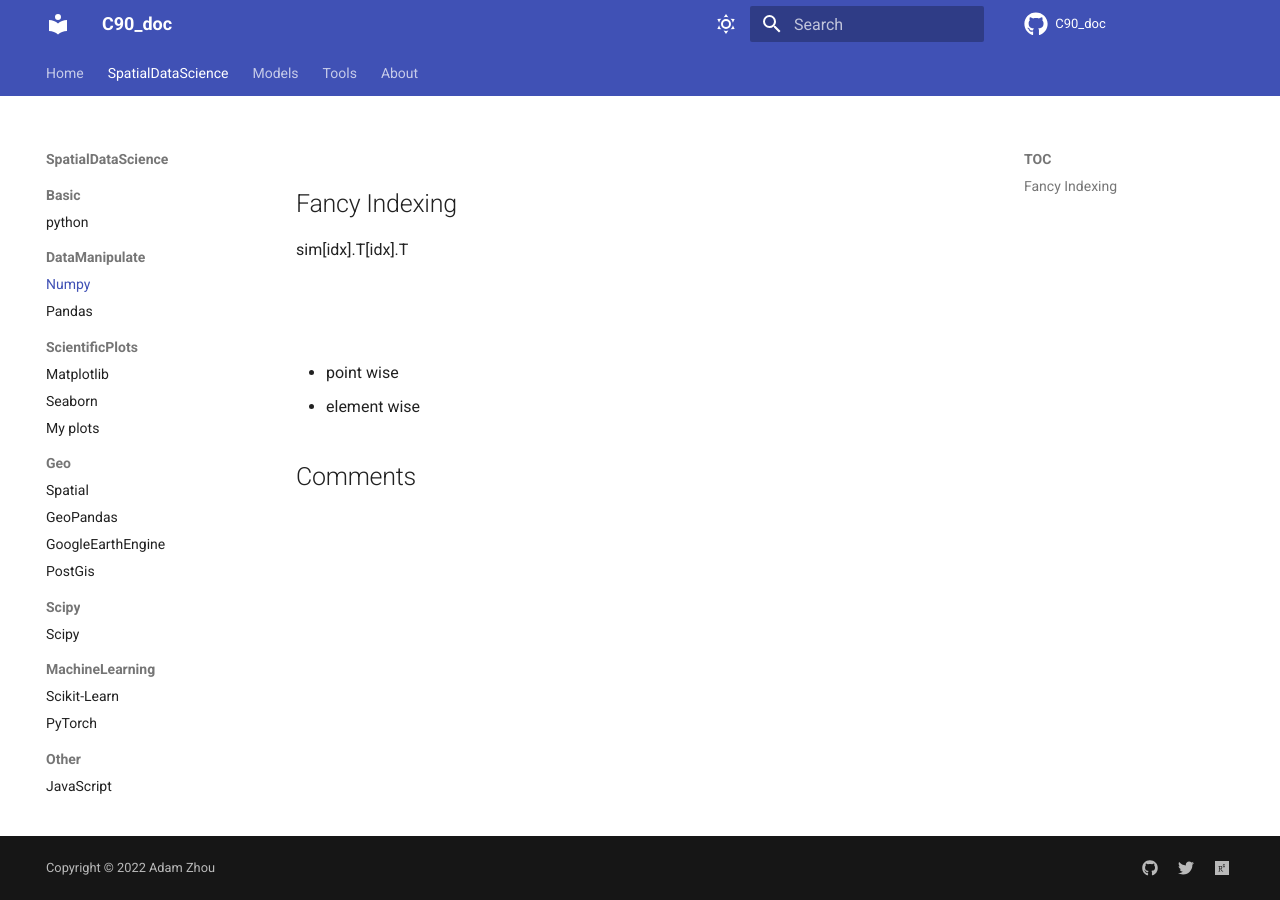
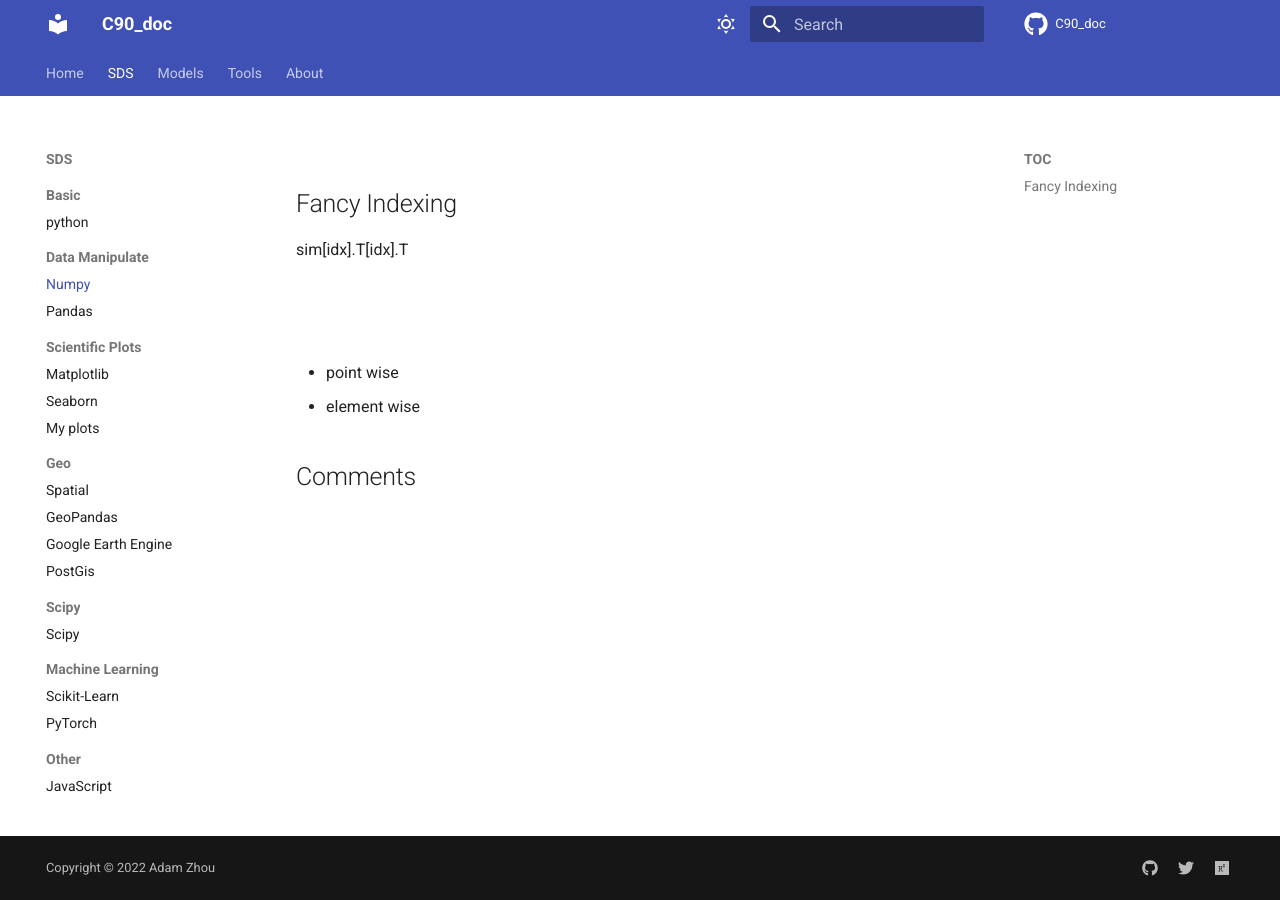
Before and after one commit to AdamZh0u/C90_doc, an MkDocs documentation site: the page built from doc/90_doc/SDS/01_numpy.md, in a window 1280 px wide. Built offline with MkDocs 1.6.1 and Material for MkDocs 9.7.7, drawn with Linux system fonts in a browser that asks for light colours; comment, search, counter and statistics services are not loaded.

Commit message:
rename sdfs

```diff
--- a/mkdocs.yml
+++ b/mkdocs.yml
@@ -13,24 +13,24 @@ docs_dir: doc
 nav:
   - Home: index.md
   ## Spatial DataScience
-  - SpatialDataScience:
+  - SDS:
     - Basic:
       - python: 90_doc/SDS/00_basic.md
-    - DataManipulate:
+    - Data Manipulate:
       - Numpy: 90_doc/SDS/01_numpy.md
       - Pandas: 90_doc/SDS/02_pandas.md
-    - ScientificPlots:
+    - Scientific Plots:
       - Matplotlib: 90_doc/SDS/03_mpl.md
       - Seaborn: 90_doc/SDS/04_seaborn.md
       - My plots: 90_doc/SDS/09_my_plots.md
     - Geo:
       - Spatial: 90_doc/SDS/10_spatial.md
       - GeoPandas: 90_doc/SDS/11_gpd.md
-      - GoogleEarthEngine: 90_doc/SDS/12_gee.md
+      - Google Earth Engine: 90_doc/SDS/12_gee.md
       - PostGis:  90_doc/SDS/13_postgis.md
     - Scipy:
       - Scipy: 90_doc/SDS/21_scipy.md
-    - MachineLearning:
+    - Machine Learning:
       - Scikit-Learn: 90_doc/SDS/31_sklearn.md
       - PyTorch: 90_doc/SDS/32_torch.md
     - Other:
@@ -55,10 +55,10 @@ nav:
     #   - RD:
   ## tools
   - Tools:
+    - WinSettings: 90_doc/tools/windows.md
     - MkDocs: 90_doc/tools/mkdocs.md
     - Mermaid: 90_doc/tools/mermaid.md
     - VsCode: 90_doc/tools/vscode/vscode.md
-    - WinSettings: 90_doc/tools/windows.md
     - Zotero: 90_doc/tools/Zotero.md
     - Obsidian: 90_doc/tools/obsidian/Obsidian.md
     - Git: 90_doc/tools/git.md
```
